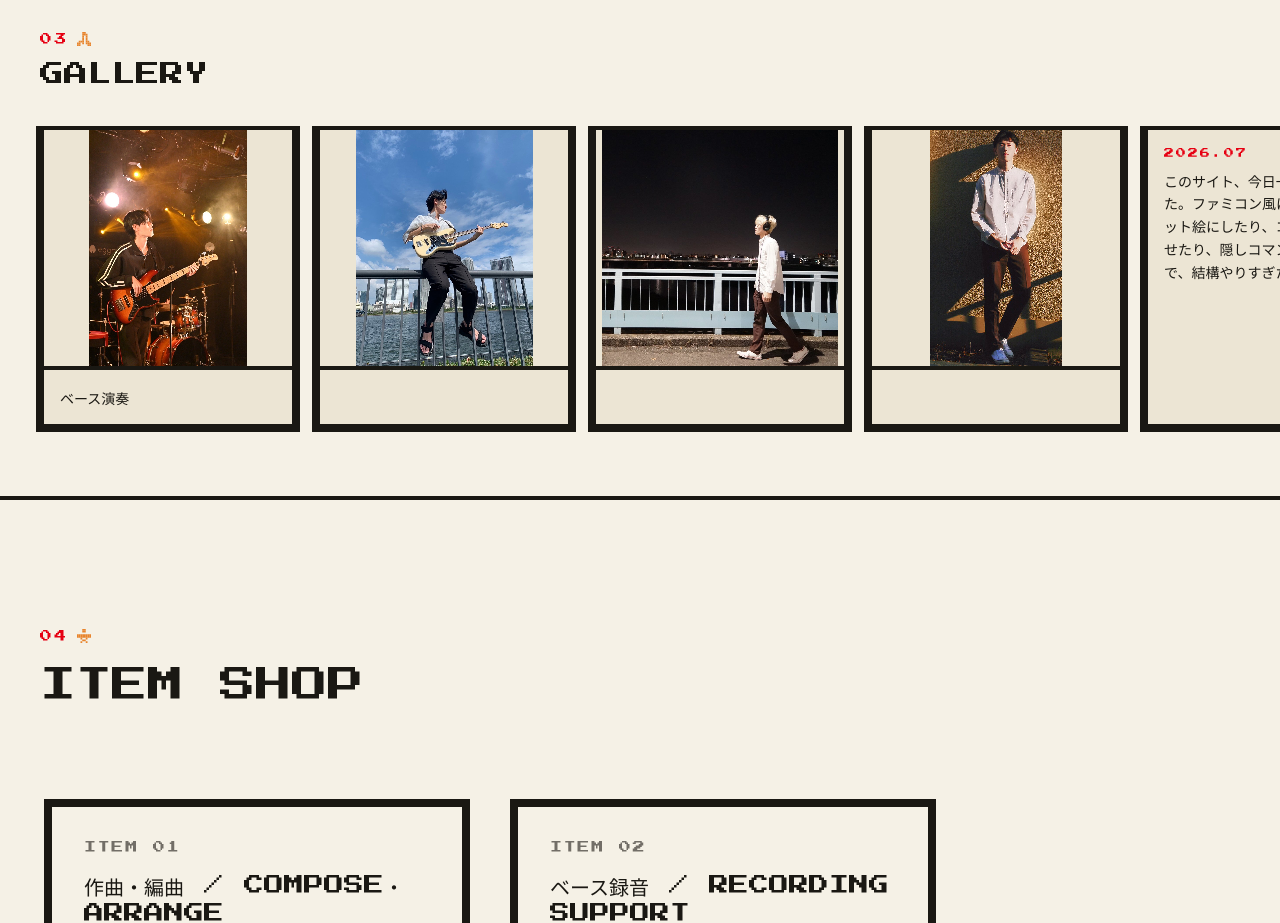
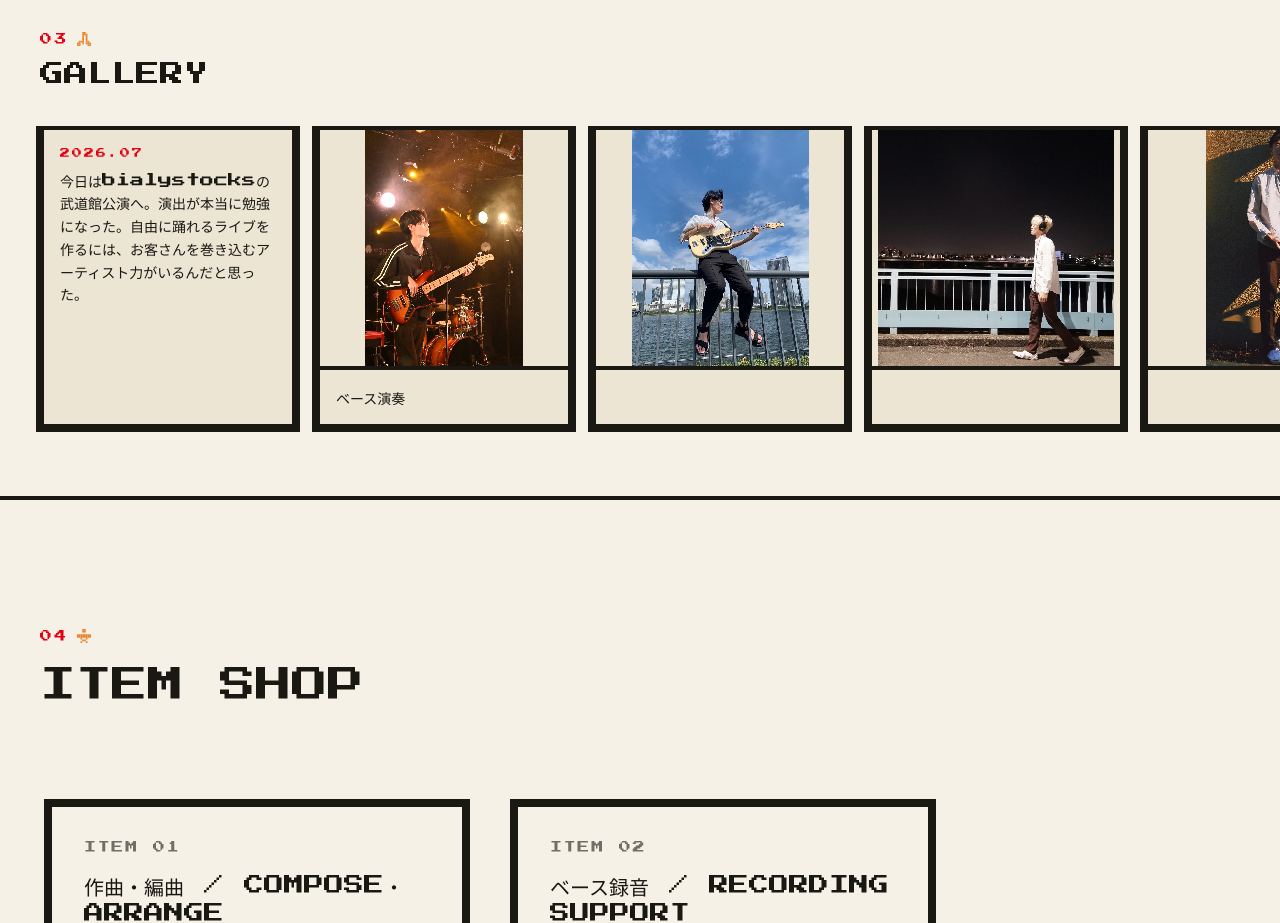
Before and after one commit to mmmkmkmkm/maeken-site, a React (Vite) app: page / in a window 1280 px wide. Shown: the part 6100-7023 px from the top of the page. Built offline with nearby package versions, Linux system fonts and the light colour scheme; a web font is replaced by a local one.

Commit message:
GALLERYにbialystocks武道館公演の近況を追加

```diff
--- a/src/data/gallery.ts
+++ b/src/data/gallery.ts
@@ -7,6 +7,13 @@ export type GalleryPost = {
 };
 
 export const galleryPosts: GalleryPost[] = [
+  {
+    id: "log-2026-07-15",
+    type: "text",
+    date: "2026.07",
+    caption:
+      "今日はbialystocksの武道館公演へ。演出が本当に勉強になった。自由に踊れるライブを作るには、お客さんを巻き込むアーティスト力がいるんだと思った。",
+  },
   {
     id: "live-bass-1",
     type: "photo",
```
